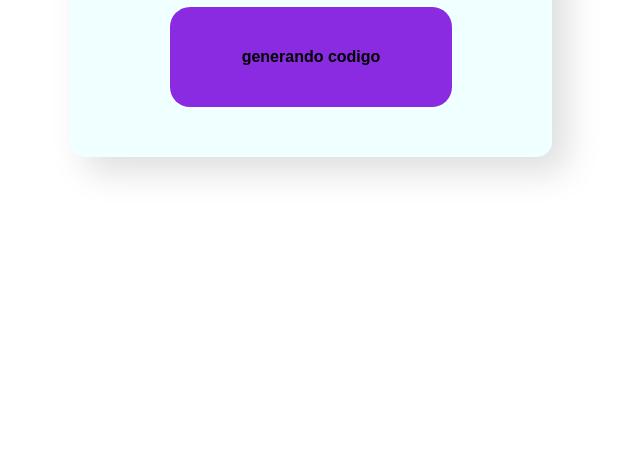
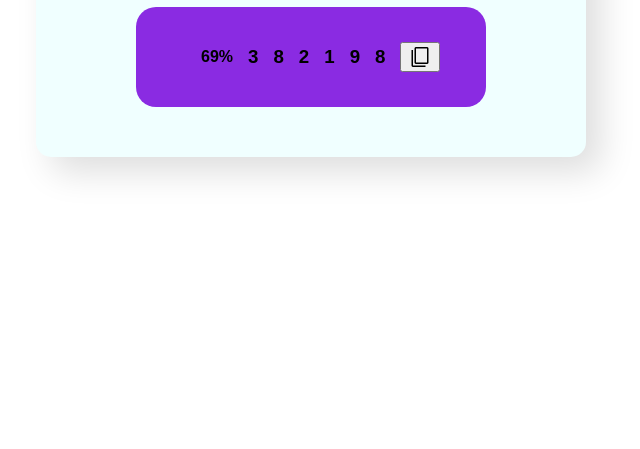
Before and after one commit to thesoftmoon/Generador-OTP, a plain HTML site: page index.html in a window 1280 px wide. Shown: the part 351-800 px from the top of the page, without its empty margins (329-969 px from the left). Drawn offline with nearby package versions, Linux system fonts and the light colour scheme.

Commit message:
added timer andcopy divs to html css and js

```diff
--- a/app.js
+++ b/app.js
@@ -1,4 +1,6 @@
 const numbs = document.querySelector('.otp');
+
+const copyBtn = document.querySelector('.clipboard-btn');
 
 function generadorOtp (){
     const numeros = '0123456789';
@@ -10,4 +12,9 @@ function generadorOtp (){
     return numbs.innerHTML = `<h3>${otp}</h3>`;
 }
 
+copyBtn.addEventListener('click', function (){
+    console.log('presionaste el boton de copiar');
+})
+
+generadorOtp();
 setInterval(generadorOtp, 6000);
--- a/index.html
+++ b/index.html
@@ -6,6 +6,7 @@
     <meta name="viewport" content="width=device-width, initial-scale=1.0">
     <title>Generador OTP</title>
     <link rel="stylesheet" href="style.css">
+    <link rel="stylesheet" href="https://fonts.googleapis.com/css2?family=Material+Symbols+Outlined:opsz,wght,FILL,GRAD@20..48,100..700,0..1,-50..200" />
 </head>
 <body>
     <div class="container">
@@ -13,8 +14,19 @@
             <div class="titulo">
                 <h1 class="uppercase">Generador OTP</h1>
             </div>
-            <div class="otp">
-                <h4>generando codigo</h4>
+
+            <div class="otp-container">
+                <div class="timer-animation">
+                    <h4>69%</h4>
+                </div>
+                <div class="otp">
+                    <h4>generando codigo</h4>
+                </div>
+                <div class="clipboard-copy">
+                    <button type="button" class="clipboard-btn">
+                        <span class="material-symbols-outlined">content_copy</span>
+                    </button>
+                </div>
             </div>
         </div>
     </div>
--- a/style.css
+++ b/style.css
@@ -1,6 +1,21 @@
 body {
     font-family: Arial, Helvetica, sans-serif;
 }
+
+.material-symbols-outlined {
+  font-variation-settings:
+  'FILL' 0,
+  'wght' 400,
+  'GRAD' 0,
+  'opsz' 48
+}
+
+.clipboard-btn {
+    display: flex;
+    justify-content: center;
+    align-items: center;
+}
+
 
 .container {
     display: flex;
@@ -24,7 +39,9 @@ body {
     text-transform: uppercase;
 }
 
-.otp {
+.otp-container {
+    display: flex;
+    align-items: center;
     background-color: blueviolet;
     padding: 20px 50px;
     border-radius: 20px;
@@ -33,3 +50,7 @@ body {
 .otp > h3 {
     letter-spacing: 15px;
 }
+
+.timer-animation {
+    padding: 0 15px;
+}
```
